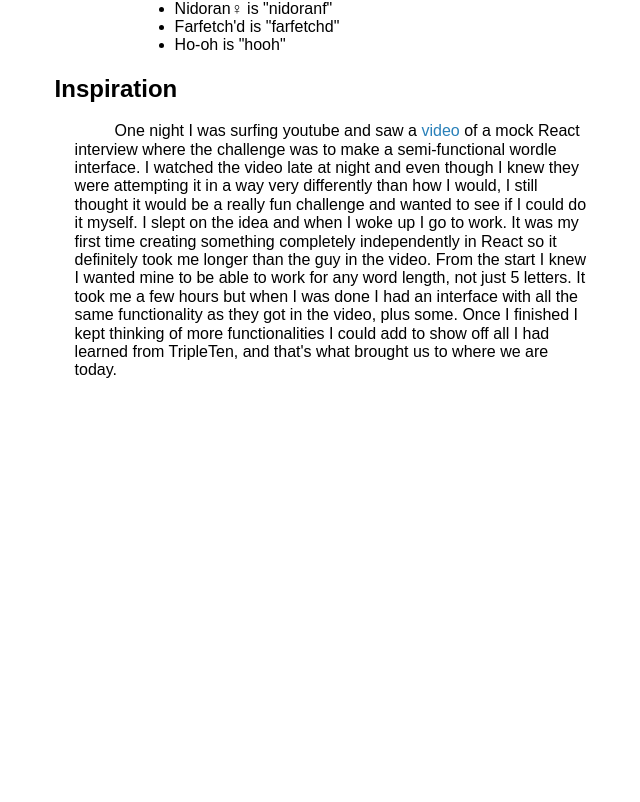
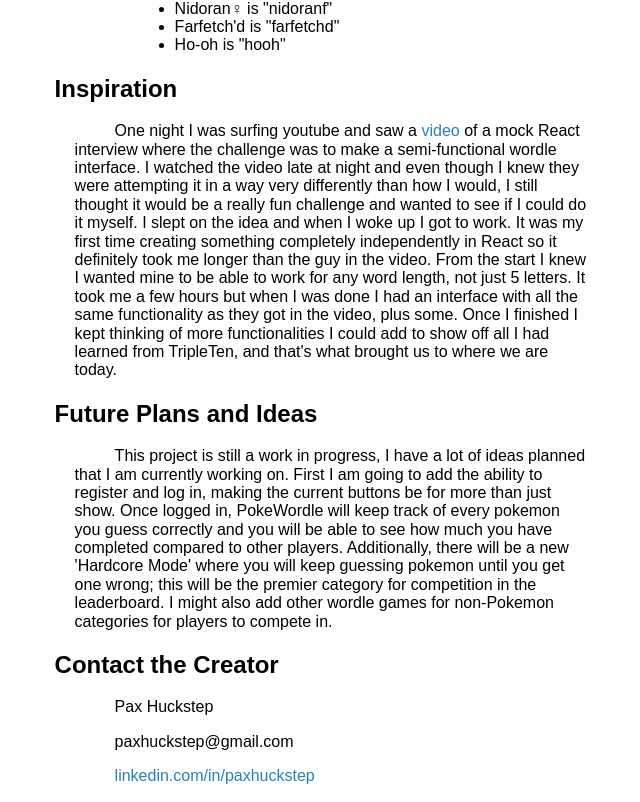
Before and after one commit to paxhuckstep/final_project_frontend, a React (Vite) app: page /about in a window 1280 px wide. Shown: the part 692-1494 px from the top of the page, without its empty margins (282-922 px from the left). Before the commit the page ends 1088 px from the top, so only its background shows below. Built offline with nearby package versions, Linux system fonts and the light colour scheme; no server answers; a web font is replaced by a local one.

Commit message:
added content to about section, renamed variables and header

```diff
--- a/src/components/About/About.css
+++ b/src/components/About/About.css
@@ -1,17 +1,16 @@
 .about {
   left: 200px;
   margin: 0 20px;
+}
+.about__link {
+  color: #2980b9;
+  text-decoration: none;
 }
 
 .about__paragraph {
   width: 40vw;
   text-indent: 40px;
   margin-left: 20px;
-}
-
-.about__link {
-  color: #2980b9;
-  text-decoration: none;
 }
 
 .about__link:hover {
--- a/src/components/About/About.jsx
+++ b/src/components/About/About.jsx
@@ -69,14 +69,35 @@ function About() {
         even though I knew they were attempting it in a way very differently
         than how I would, I still thought it would be a really fun challenge and
         wanted to see if I could do it myself. I slept on the idea and when I
-        woke up I go to work. It was my first time creating something completely
-        independently in React so it definitely took me longer than the guy in
-        the video. From the start I knew I wanted mine to be able to work for
-        any word length, not just 5 letters. It took me a few hours but when I
-        was done I had an interface with all the same functionality as they got
-        in the video, plus some. Once I finished I kept thinking of more
-        functionalities I could add to show off all I had learned from
+        woke up I got to work. It was my first time creating something
+        completely independently in React so it definitely took me longer than
+        the guy in the video. From the start I knew I wanted mine to be able to
+        work for any word length, not just 5 letters. It took me a few hours but
+        when I was done I had an interface with all the same functionality as
+        they got in the video, plus some. Once I finished I kept thinking of
+        more functionalities I could add to show off all I had learned from
         TripleTen, and that's what brought us to where we are today.
+      </p>
+      <h2 className="about__title">Future Plans and Ideas</h2>
+      <p className="about__paragraph">
+        This project is still a work in progress, I have a lot of ideas planned
+        that I am currently working on. First I am going to add the ability to
+        register and log in, making the current buttons be for more than just
+        show. Once logged in, PokeWordle will keep track of every pokemon you
+        guess correctly and you will be able to see how much you have completed
+        compared to other players. Additionally, there will be a new 'Hardcore
+        Mode' where you will keep guessing pokemon until you get one wrong; this
+        will be the premier category for competition in the leaderboard. I might
+        also add other wordle games for non-Pokemon categories for players to
+        compete in.
+      </p>
+      <h2 className="about__title">Contact the Creator</h2>
+      <p className="about__paragraph">Pax Huckstep</p>
+      <p className="about__paragraph">paxhuckstep@gmail.com</p>
+      <p className="about__paragraph">
+        <a href="linkedin.com/in/paxhuckstep" className="about__link">
+          linkedin.com/in/paxhuckstep
+        </a>
       </p>
     </article>
   );
--- a/src/components/Header/Header.jsx
+++ b/src/components/Header/Header.jsx
@@ -5,7 +5,7 @@ import "./Header.css";
 function Header({ openRegisterModal, openLoginModal, closeActiveModal }) {
   return (
     <div className="header">
-      <h1 className="header__title">Pax's Final Project</h1>
+      <h1 className="header__title">Poke Wordle</h1>
       <p className="header__sub-title">A Pokemon Wordle Game</p>
       <HeaderProfile
         openRegisterModal={openRegisterModal}
--- a/src/components/SideBar/SideBar.jsx
+++ b/src/components/SideBar/SideBar.jsx
@@ -15,43 +15,43 @@ function SideBar({
       <h3 className="sidebar__title">Generations</h3>
       <div className="sidebar__container">
         <ToggleSwitch
-          categoryTitle={"Gen One"}
+          toggleTitle={"Gen One"}
           handleChecking={() => addCategory(genOne)}
           handleUnchecking={() => removeCategory(genOne)}
         />
         <ToggleSwitch
-          categoryTitle={"Gen Two"}
+          toggleTitle={"Gen Two"}
           handleChecking={() => addCategory(genTwo)}
           handleUnchecking={() => removeCategory(genTwo)}
         />
         <ToggleSwitch
-          categoryTitle={"Gen Three"}
+          toggleTitle={"Gen Three"}
           handleChecking={() => addCategory(genThree)}
           handleUnchecking={() => removeCategory(genThree)}
         />
         <ToggleSwitch
-          categoryTitle={"Gen Four"}
+          toggleTitle={"Gen Four"}
           handleChecking={() => addCategory(genFour)}
           handleUnchecking={() => removeCategory(genFour)}
         />
         <ToggleSwitch
-          categoryTitle={"Gen Five"}
+          toggleTitle={"Gen Five"}
           handleChecking={() => addCategory(genFive)}
           handleUnchecking={() => removeCategory(genFive)}
         />
         {/* <ToggleSwitch
-          categoryTitle={"6 Letter Words"}
+          toggleTitle={"6 Letter Words"}
           handleChecking={() => addCategory(sixLetters)}
           handleUnchecking={() => removeCategory(sixLetters)}
         />
 
         <ToggleSwitch
-          categoryTitle={"US States"}
+          toggleTitle={"US States"}
           handleChecking={() => addCategory(usStates)}
           handleUnchecking={() => removeCategory(usStates)}
         />
         <ToggleSwitch
-          categoryTitle={"Random Words"}
+          toggleTitle={"Random Words"}
           handleChecking={() => addCategory(randomWords)}
           handleUnchecking={() => removeCategory(randomWords)}
         /> */}
--- a/src/components/ToggleSwitch/ToggleSwitch.jsx
+++ b/src/components/ToggleSwitch/ToggleSwitch.jsx
@@ -1,7 +1,7 @@
 import { useState } from "react";
 import "./ToggleSwitch.css";
 
-function ToggleSwitch({ categoryTitle, handleChecking, handleUnchecking }) {
+function ToggleSwitch({ toggleTitle, handleChecking, handleUnchecking }) {
   const [isChecked, setIsChecked] = useState(false);
 
   const onChange = (event) => {
@@ -16,7 +16,7 @@ function ToggleSwitch({ categoryTitle, handleChecking, handleUnchecking }) {
   return (
     <>
       <div className="toggle-switch">
-        <p className="toggle-switch__title">{categoryTitle}</p>
+        <p className="toggle-switch__title">{toggleTitle}</p>
         <label className="toggle-switch__switch">
           <input
             onChange={onChange}
```
